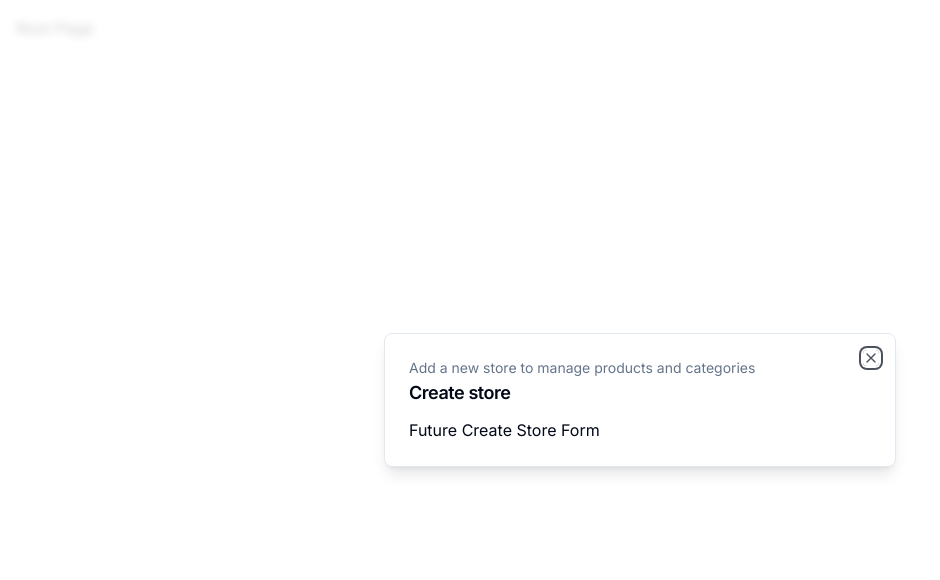
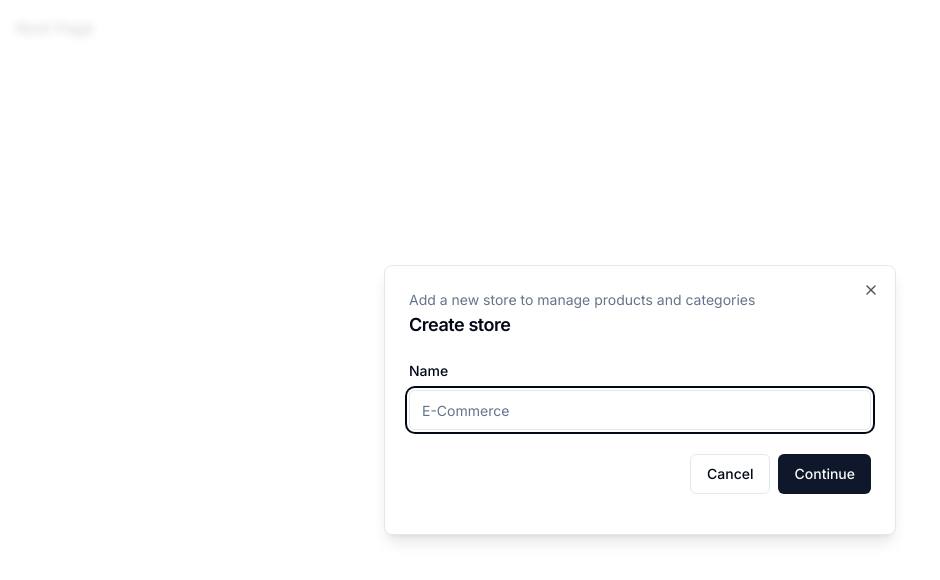
Before and after one commit to iamshmidt/cms, a Next.js app in the folder my-app/: page / in a window 1280 px wide. Shown: the top 580 px of the page, without its empty margins (0-940 px from the left). Built offline with nearby package versions, Linux system fonts and the light colour scheme.

Commit message:
Form Validation

```diff
--- a/my-app/components/modals/store-modal.tsx
+++ b/my-app/components/modals/store-modal.tsx
@@ -1,13 +1,50 @@
 "use client"
+import * as z from "zod";
+import { zodResolver } from "@hookform/resolvers/zod";
 
 import { Modal } from "../ui/modal"
 import { useStoreModal } from "@/hooks/use-store-modal";
+import { useForm } from "react-hook-form";
+import { Form, FormField, FormItem, FormLabel,FormControl, FormMessage } from "../ui/form";
+import { Input } from "../ui/input";
+import { Button } from "../ui/button";
+
+
+const formSchema = z.object({
+    name: z.string().min(1),
+});
 
 export const StoreModal = () => {
     const storeModal = useStoreModal();
 
+    const form = useForm<z.infer<typeof formSchema>>({
+        resolver: zodResolver(formSchema),
+        defaultValues: {
+            name: "",
+        }
+    })
+
+    const onSubmit = async (values: z.infer<typeof formSchema>) => {
+        console.log(values);
+    }
+
     return (
-        <Modal title="Create store" description="Add a new store to manage products and categories" isOpen={storeModal.isOpen} onClose={storeModal.onClose}>Future Create Store Form</Modal>
+        <Modal title="Create store" description="Add a new store to manage products and categories" isOpen={storeModal.isOpen} onClose={storeModal.onClose}><div className="space-y-4 py-2 pb-4">
+            <Form {...form}>
+                <form onSubmit={form.handleSubmit(onSubmit)}>
+                    <FormField control={form.control} name="name" render={({ field }) => (
+                        <FormItem>
+                            <FormLabel>Name</FormLabel>
+                            <FormControl>
+                                <Input placeholder="E-Commerce" {...field}/>
+                            </FormControl>
+                            <FormMessage ></FormMessage>
+                        </FormItem>
+                    )} />
+                    <div className="pt-6 space-x-2 flex items-center justify-end w-full">
+                        <Button variant="outline" onClick={storeModal.onClose}>Cancel</Button>
+                        <Button type="submit">Continue</Button>
+                        </div></form></Form></div></Modal>
 
     )
 }
--- /dev/null
+++ b/my-app/components/ui/form.tsx
@@ -0,0 +1,176 @@
+import * as React from "react"
+import * as LabelPrimitive from "@radix-ui/react-label"
+import { Slot } from "@radix-ui/react-slot"
+import {
+  Controller,
+  ControllerProps,
+  FieldPath,
+  FieldValues,
+  FormProvider,
+  useFormContext,
+} from "react-hook-form"
+
+import { cn } from "@/lib/utils"
+import { Label } from "@/components/ui/label"
+
+const Form = FormProvider
+
+type FormFieldContextValue<
+  TFieldValues extends FieldValues = FieldValues,
+  TName extends FieldPath<TFieldValues> = FieldPath<TFieldValues>
+> = {
+  name: TName
+}
+
+const FormFieldContext = React.createContext<FormFieldContextValue>(
+  {} as FormFieldContextValue
+)
+
+const FormField = <
+  TFieldValues extends FieldValues = FieldValues,
+  TName extends FieldPath<TFieldValues> = FieldPath<TFieldValues>
+>({
+  ...props
+}: ControllerProps<TFieldValues, TName>) => {
+  return (
+    <FormFieldContext.Provider value={{ name: props.name }}>
+      <Controller {...props} />
+    </FormFieldContext.Provider>
+  )
+}
+
+const useFormField = () => {
+  const fieldContext = React.useContext(FormFieldContext)
+  const itemContext = React.useContext(FormItemContext)
+  const { getFieldState, formState } = useFormContext()
+
+  const fieldState = getFieldState(fieldContext.name, formState)
+
+  if (!fieldContext) {
+    throw new Error("useFormField should be used within <FormField>")
+  }
+
+  const { id } = itemContext
+
+  return {
+    id,
+    name: fieldContext.name,
+    formItemId: `${id}-form-item`,
+    formDescriptionId: `${id}-form-item-description`,
+    formMessageId: `${id}-form-item-message`,
+    ...fieldState,
+  }
+}
+
+type FormItemContextValue = {
+  id: string
+}
+
+const FormItemContext = React.createContext<FormItemContextValue>(
+  {} as FormItemContextValue
+)
+
+const FormItem = React.forwardRef<
+  HTMLDivElement,
+  React.HTMLAttributes<HTMLDivElement>
+>(({ className, ...props }, ref) => {
+  const id = React.useId()
+
+  return (
+    <FormItemContext.Provider value={{ id }}>
+      <div ref={ref} className={cn("space-y-2", className)} {...props} />
+    </FormItemContext.Provider>
+  )
+})
+FormItem.displayName = "FormItem"
+
+const FormLabel = React.forwardRef<
+  React.ElementRef<typeof LabelPrimitive.Root>,
+  React.ComponentPropsWithoutRef<typeof LabelPrimitive.Root>
+>(({ className, ...props }, ref) => {
+  const { error, formItemId } = useFormField()
+
+  return (
+    <Label
+      ref={ref}
+      className={cn(error && "text-destructive", className)}
+      htmlFor={formItemId}
+      {...props}
+    />
+  )
+})
+FormLabel.displayName = "FormLabel"
+
+const FormControl = React.forwardRef<
+  React.ElementRef<typeof Slot>,
+  React.ComponentPropsWithoutRef<typeof Slot>
+>(({ ...props }, ref) => {
+  const { error, formItemId, formDescriptionId, formMessageId } = useFormField()
+
+  return (
+    <Slot
+      ref={ref}
+      id={formItemId}
+      aria-describedby={
+        !error
+          ? `${formDescriptionId}`
+          : `${formDescriptionId} ${formMessageId}`
+      }
+      aria-invalid={!!error}
+      {...props}
+    />
+  )
+})
+FormControl.displayName = "FormControl"
+
+const FormDescription = React.forwardRef<
+  HTMLParagraphElement,
+  React.HTMLAttributes<HTMLParagraphElement>
+>(({ className, ...props }, ref) => {
+  const { formDescriptionId } = useFormField()
+
+  return (
+    <p
+      ref={ref}
+      id={formDescriptionId}
+      className={cn("text-sm text-muted-foreground", className)}
+      {...props}
+    />
+  )
+})
+FormDescription.displayName = "FormDescription"
+
+const FormMessage = React.forwardRef<
+  HTMLParagraphElement,
+  React.HTMLAttributes<HTMLParagraphElement>
+>(({ className, children, ...props }, ref) => {
+  const { error, formMessageId } = useFormField()
+  const body = error ? String(error?.message) : children
+
+  if (!body) {
+    return null
+  }
+
+  return (
+    <p
+      ref={ref}
+      id={formMessageId}
+      className={cn("text-sm font-medium text-destructive", className)}
+      {...props}
+    >
+      {body}
+    </p>
+  )
+})
+FormMessage.displayName = "FormMessage"
+
+export {
+  useFormField,
+  Form,
+  FormItem,
+  FormLabel,
+  FormControl,
+  FormDescription,
+  FormMessage,
+  FormField,
+}
--- /dev/null
+++ b/my-app/components/ui/input.tsx
@@ -0,0 +1,25 @@
+import * as React from "react"
+
+import { cn } from "@/lib/utils"
+
+export interface InputProps
+  extends React.InputHTMLAttributes<HTMLInputElement> {}
+
+const Input = React.forwardRef<HTMLInputElement, InputProps>(
+  ({ className, type, ...props }, ref) => {
+    return (
+      <input
+        type={type}
+        className={cn(
+          "flex h-10 w-full rounded-md border border-input bg-background px-3 py-2 text-sm ring-offset-background file:border-0 file:bg-transparent file:text-sm file:font-medium placeholder:text-muted-foreground focus-visible:outline-none focus-visible:ring-2 focus-visible:ring-ring focus-visible:ring-offset-2 disabled:cursor-not-allowed disabled:opacity-50",
+          className
+        )}
+        ref={ref}
+        {...props}
+      />
+    )
+  }
+)
+Input.displayName = "Input"
+
+export { Input }
--- /dev/null
+++ b/my-app/components/ui/label.tsx
@@ -0,0 +1,26 @@
+"use client"
+
+import * as React from "react"
+import * as LabelPrimitive from "@radix-ui/react-label"
+import { cva, type VariantProps } from "class-variance-authority"
+
+import { cn } from "@/lib/utils"
+
+const labelVariants = cva(
+  "text-sm font-medium leading-none peer-disabled:cursor-not-allowed peer-disabled:opacity-70"
+)
+
+const Label = React.forwardRef<
+  React.ElementRef<typeof LabelPrimitive.Root>,
+  React.ComponentPropsWithoutRef<typeof LabelPrimitive.Root> &
+    VariantProps<typeof labelVariants>
+>(({ className, ...props }, ref) => (
+  <LabelPrimitive.Root
+    ref={ref}
+    className={cn(labelVariants(), className)}
+    {...props}
+  />
+))
+Label.displayName = LabelPrimitive.Root.displayName
+
+export { Label }
--- a/my-app/package.json
+++ b/my-app/package.json
@@ -10,7 +10,9 @@
   },
   "dependencies": {
     "@clerk/nextjs": "^4.23.2",
+    "@hookform/resolvers": "^3.3.1",
     "@radix-ui/react-dialog": "^1.0.4",
+    "@radix-ui/react-label": "^2.0.2",
     "@radix-ui/react-slot": "^1.0.2",
     "@types/node": "20.5.6",
     "@types/react": "18.2.21",
@@ -25,10 +27,12 @@
     "postcss": "8.4.28",
     "react": "18.2.0",
     "react-dom": "18.2.0",
+    "react-hook-form": "^7.46.1",
     "tailwind-merge": "^1.14.0",
     "tailwindcss": "3.3.3",
     "tailwindcss-animate": "^1.0.6",
     "typescript": "5.2.2",
+    "zod": "^3.22.2",
     "zustand": "^4.4.1"
   }
 }
```
